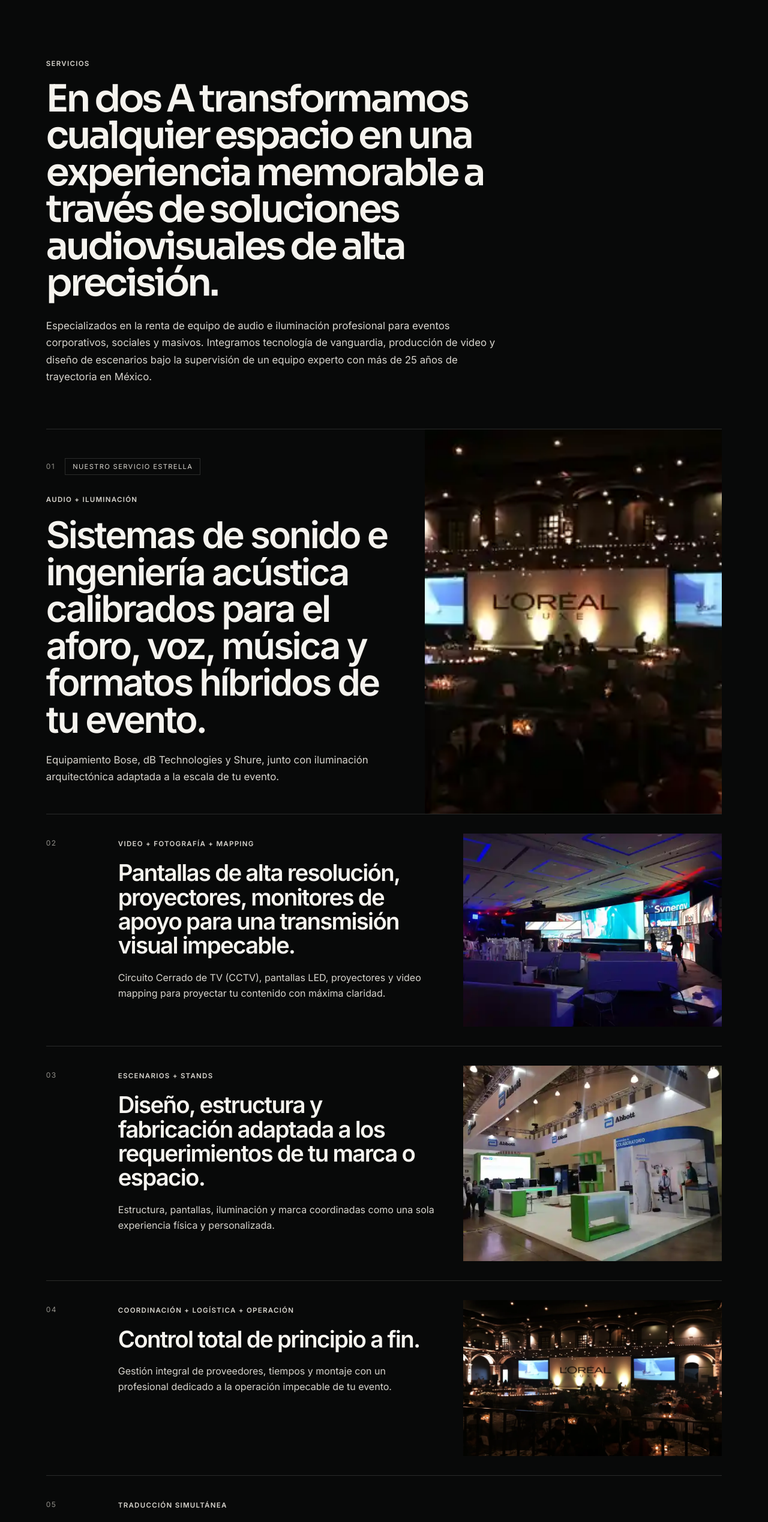
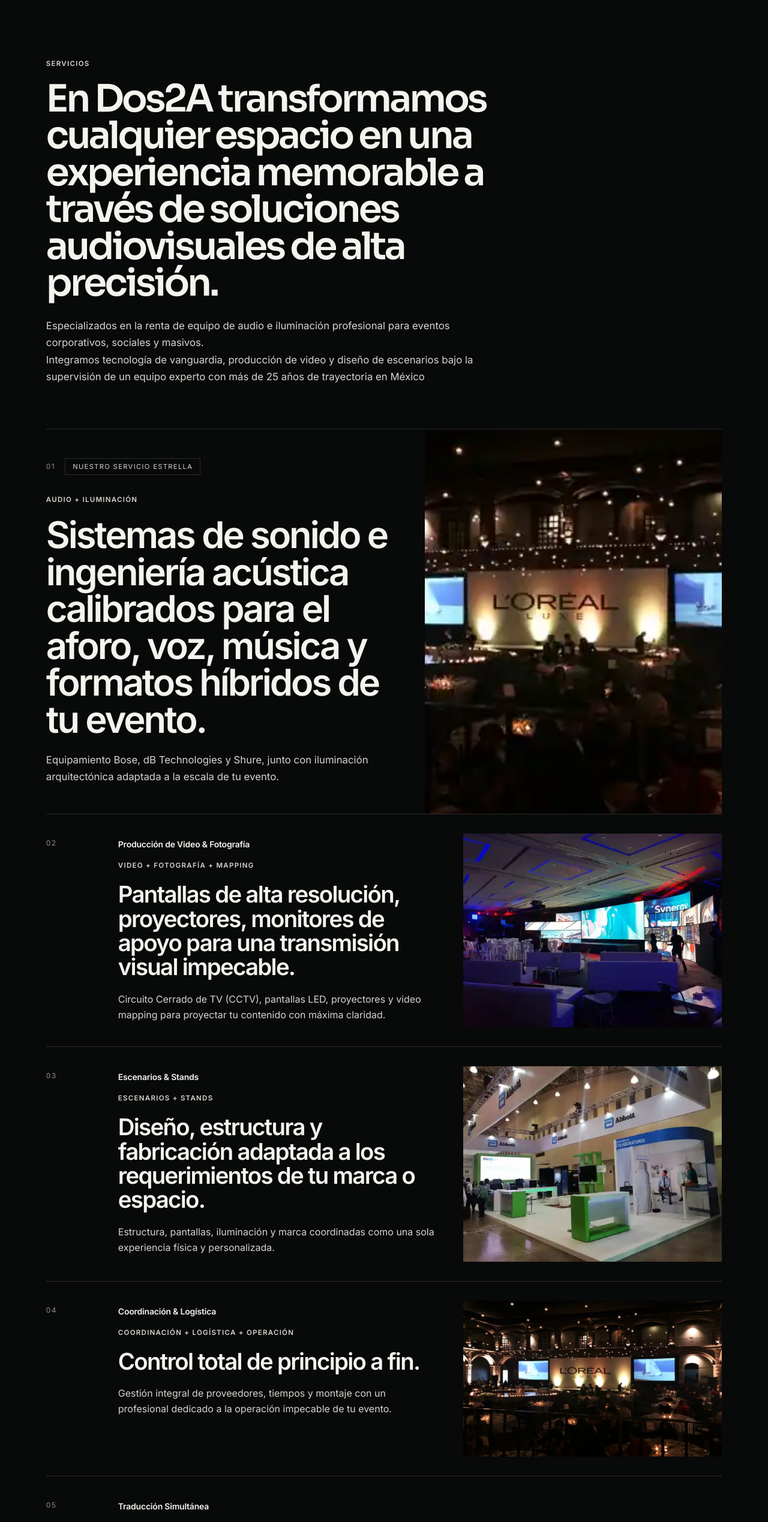
Before and after one commit to executiveusa/dos2a, a Next.js app in the folder frontend/: page /servicios in a window 1280 px wide. Shown: the part 80-2618 px from the top of the page at 60% size. Built offline with nearby package versions, Linux system fonts and the light colour scheme.

Commit message:
fix(copy): restore Ivette services wording exactly

```diff
--- a/frontend/src/components/site/ServicesPage.tsx
+++ b/frontend/src/components/site/ServicesPage.tsx
@@ -11,7 +11,7 @@ type Bilingual = { es: string; en: string };
 
 type ServiceBlock = {
   n: string;
-  label?: Bilingual;
+  label: Bilingual;
   overline: Bilingual;
   title: Bilingual;
   body: Bilingual;
@@ -23,7 +23,7 @@ const services: ServiceBlock[] = [
   {
     n: "01",
     label: { es: "Nuestro servicio estrella", en: "Our signature service" },
-    overline: { es: "Audio + Iluminación", en: "Audio + Lighting" },
+    overline: { es: "AUDIO + ILUMINACIÓN", en: "Audio + Lighting" },
     title: {
       es: "Sistemas de sonido e ingeniería acústica calibrados para el aforo, voz, música y formatos híbridos de tu evento.",
       en: "Sound systems and acoustic engineering calibrated for your audience size, speech, music, and hybrid event formats.",
@@ -37,7 +37,8 @@ const services: ServiceBlock[] = [
   },
   {
     n: "02",
-    overline: { es: "Video + Fotografía + Mapping", en: "Video + Photography + Mapping" },
+    label: { es: "Producción de Video & Fotografía", en: "Video & Photography Production" },
+    overline: { es: "VIDEO + FOTOGRAFÍA + MAPPING", en: "Video + Photography + Mapping" },
     title: {
       es: "Pantallas de alta resolución, proyectores, monitores de apoyo para una transmisión visual impecable.",
       en: "High-resolution screens, projectors, and support monitors for a precise visual presentation.",
@@ -51,7 +52,8 @@ const services: ServiceBlock[] = [
   },
   {
     n: "03",
-    overline: { es: "Escenarios + Stands", en: "Stages + Stands" },
+    label: { es: "Escenarios & Stands", en: "Stages & Stands" },
+    overline: { es: "ESCENARIOS + STANDS", en: "Stages + Stands" },
     title: {
       es: "Diseño, estructura y fabricación adaptada a los requerimientos de tu marca o espacio.",
       en: "Design, structure, and fabrication adapted to the requirements of your brand or venue.",
@@ -65,7 +67,8 @@ const services: ServiceBlock[] = [
   },
   {
     n: "04",
-    overline: { es: "Coordinación + Logística + Operación", en: "Coordination + Logistics + Operation" },
+    label: { es: "Coordinación & Logística", en: "Coordination & Logistics" },
+    overline: { es: "COORDINACIÓN + LOGÍSTICA + OPERACIÓN", en: "Coordination + Logistics + Operation" },
     title: { es: "Control total de principio a fin.", en: "Full control from start to finish." },
     body: {
       es: "Gestión integral de proveedores, tiempos y montaje con un profesional dedicado a la operación impecable de tu evento.",
@@ -76,7 +79,8 @@ const services: ServiceBlock[] = [
   },
   {
     n: "05",
-    overline: { es: "Traducción Simultánea", en: "Simultaneous Interpretation" },
+    label: { es: "Traducción Simultánea", en: "Simultaneous Interpretation" },
+    overline: { es: "TRADUCCIÓN SIMULTÁNEA", en: "Simultaneous Interpretation" },
     title: { es: "Comunicación fluida sin fronteras.", en: "Clear communication across languages." },
     body: {
       es: "Sistemas de microfonía parlamentaria y traducción simultánea multilingüe para eventos internacionales y corporativos.",
@@ -85,7 +89,8 @@ const services: ServiceBlock[] = [
   },
   {
     n: "06",
-    overline: { es: "Renta de Cómputo + Publicidad", en: "Computer Rental + Promotional Production" },
+    label: { es: "Servicios Especiales", en: "Special Services" },
+    overline: { es: "RENTA DE CÓMPUTO + PUBLICIDAD", en: "Computer Rental + Promotional Production" },
     title: { es: "Respaldo tecnológico y promocional.", en: "Technical and promotional support." },
     body: {
       es: "Alquiler de equipo informático para logística, además de producción de materiales digitales, impresos y artículos promocionales.",
@@ -105,13 +110,18 @@ export default function ServicesPage() {
           <p className="eyebrow">{lang === "es" ? "Servicios" : "Services"}</p>
           <h1>
             {lang === "es"
-              ? "En dos A transformamos cualquier espacio en una experiencia memorable a través de soluciones audiovisuales de alta precisión."
+              ? "En Dos2A transformamos cualquier espacio en una experiencia memorable a través de soluciones audiovisuales de alta precisión."
               : "At dos A, we transform any space into a memorable experience through high-precision audiovisual solutions."}
           </h1>
           <p>
             {lang === "es"
-              ? "Especializados en la renta de equipo de audio e iluminación profesional para eventos corporativos, sociales y masivos. Integramos tecnología de vanguardia, producción de video y diseño de escenarios bajo la supervisión de un equipo experto con más de 25 años de trayectoria en México."
-              : "We specialize in professional audio and lighting rental for corporate, social, and large-scale events. We integrate current technology, video production, and stage design under the supervision of an experienced team with more than 25 years in Mexico."}
+              ? "Especializados en la renta de equipo de audio e iluminación profesional para eventos corporativos, sociales y masivos."
+              : "We specialize in professional audio and lighting rental for corporate, social, and large-scale events."}
+          </p>
+          <p>
+            {lang === "es"
+              ? "Integramos tecnología de vanguardia, producción de video y diseño de escenarios bajo la supervisión de un equipo experto con más de 25 años de trayectoria en México"
+              : "We integrate current technology, video production, and stage design under the supervision of an experienced team with more than 25 years in Mexico."}
           </p>
         </section>
 
@@ -129,7 +139,7 @@ export default function ServicesPage() {
                       <div className="mb-8 flex items-center gap-4">
                         <span className="text-xs tracking-[0.12em] text-[var(--muted)]">{service.n}</span>
                         <span className="border border-[var(--line)] px-3 py-1 text-[0.7rem] uppercase tracking-[0.12em] text-[var(--paper2)]">
-                          {service.label?.[lang]}
+                          {service.label[lang]}
                         </span>
                       </div>
                       <p className="eyebrow">{service.overline[lang]}</p>
@@ -142,6 +152,7 @@ export default function ServicesPage() {
                     <>
                       <div className="pt-8 text-xs tracking-[0.12em] text-[var(--muted)] lg:py-10">{service.n}</div>
                       <div className="py-6 lg:py-10 lg:pr-12">
+                        <p className="mb-4 font-[var(--font-sora)] text-sm font-semibold tracking-[-0.015em] text-[var(--paper)]">{service.label[lang]}</p>
                         <p className="eyebrow">{service.overline[lang]}</p>
                         <h2 className="m-0 max-w-[24ch] font-[var(--font-sora)] text-[clamp(1.75rem,3vw,3rem)] font-semibold leading-[1.05] tracking-[-0.045em]">
                           {service.title[lang]}
```
